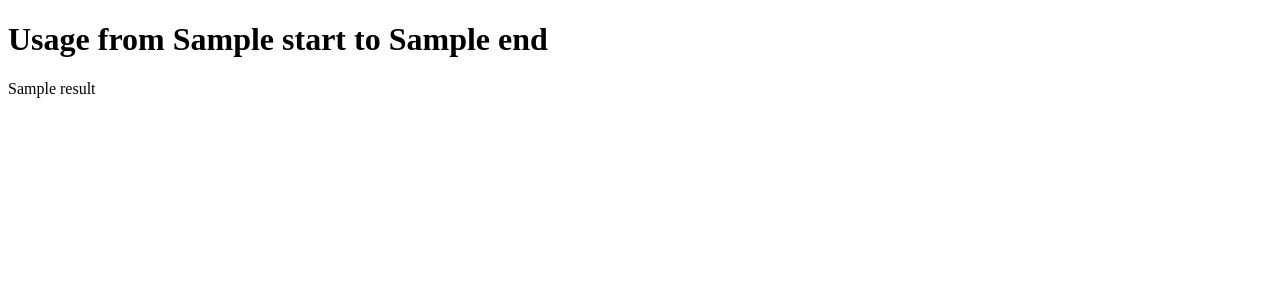
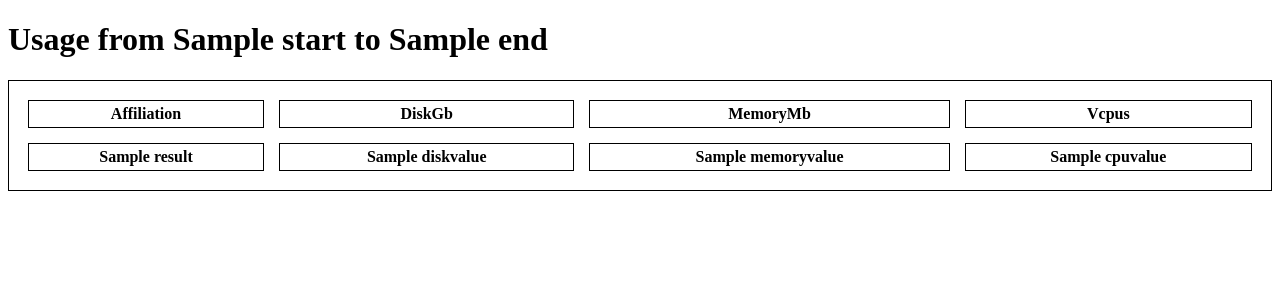
Before and after one commit to vinaykns/mocmon-usagereport, a Flask app: template app/templates/results.html in a window 1280 px wide. Shown: the top 300 px of the page. Run offline with Flask 2, Linux system fonts and the light colour scheme; the template is opened without the code that fills it: most values are stand-ins (such as "Sample title", 1, 10 or a date in 2020); lists and menus that the app fills with data are empty.

Commit message:
Tabular data

```diff
--- a/app/calculation.py
+++ b/app/calculation.py
@@ -113,7 +113,7 @@ resource_names = ['DiskGB','Memoryvalue','CPUvalue']
 timedelta = 1
 total = {}
 sizes = []
-results1 = []
+results1 = {}
 tenants_with_usage = {}
 for category in affi_tenants.viewkeys():
     tenants_with_usage[category] = set()
@@ -141,6 +141,6 @@ for category in affi_tenants.viewkeys():
         total[category][1] += resource_values[1]
         total[category][2] += resource_values[2]
 
-    results1.append(FORMATTER.format(tenant = category, Diskvalue = total[category][0], Memoryvalue = total[category][1], CPUvalue = total[category][2]))
+    results1[category] = dict(Diskvalue = total[category][0], Memoryvalue = total[category][1], CPUvalue = total[category][2])
     sizes.append(total[category])
     tenant_without_usage_raw = alltenants[category].difference(tenants_with_usage[category])
--- a/app/templates/results.html
+++ b/app/templates/results.html
@@ -1,10 +1,32 @@
 <!DOCTYPE html>
 <html>
 <head><title>Results</title></head>
+<h1>Usage from {{ start }} to {{ end }}</h1>
+<style>
+table, th, td {
+    border: 1px solid black;
+    padding: 4px;
+}
+table{
+    border-spacing: 15px;
+}
+</style>
 <body>
-<h1>Usage from {{ start }} to {{ end }}</h1>
-{% for r in results %}
-  {{ r }}<br />
+<table style="width:100%">
+  <tr>
+    <th>Affiliation</th>
+    <th>DiskGb</th>
+    <th>MemoryMb</th>
+    <th>Vcpus</th>
+  </tr>
+
+ {% for k,v in results.items() %}
+  <tr>
+    <th>{{k}}</th>
+    <th>{{v['Diskvalue']}}</th>
+    <th>{{v['Memoryvalue']}}</th>
+    <th>{{v['CPUvalue']}}</th>
+  </tr>
 {% endfor %}
 </body>
 </html>
--- a/app/views.py
+++ b/app/views.py
@@ -7,6 +7,7 @@ import datetime
 import json
 import affi
 import dates
+import pdb
 
 @app.route('/', methods=['POST', 'GET'])
 def index():
@@ -20,6 +21,7 @@ def index():
       dates.end.append(end)
       import calculation
       results1 = calculation.results1
+      pdb.set_trace()
       return flask.render_template('results.html', start=start, end=end, results=results1)
     else:
      flask.abort(500)
```
